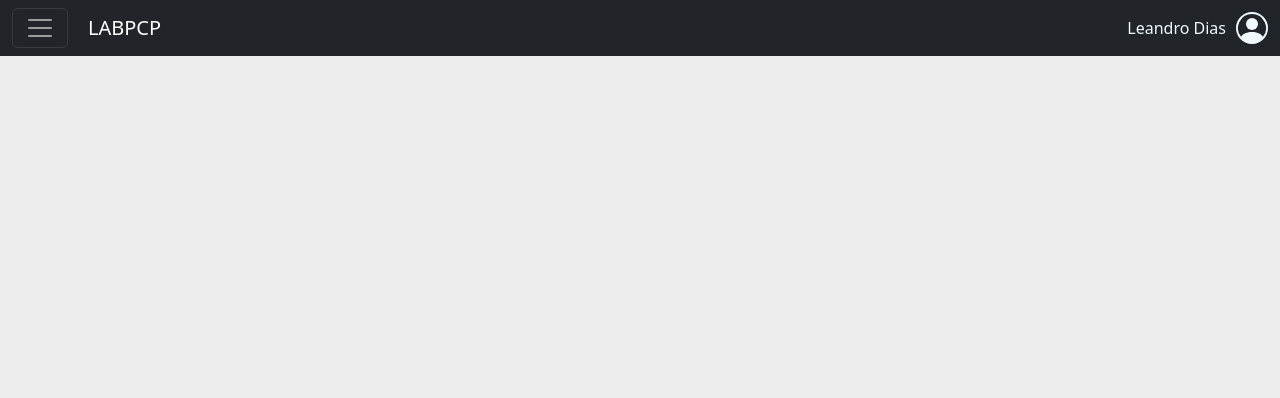
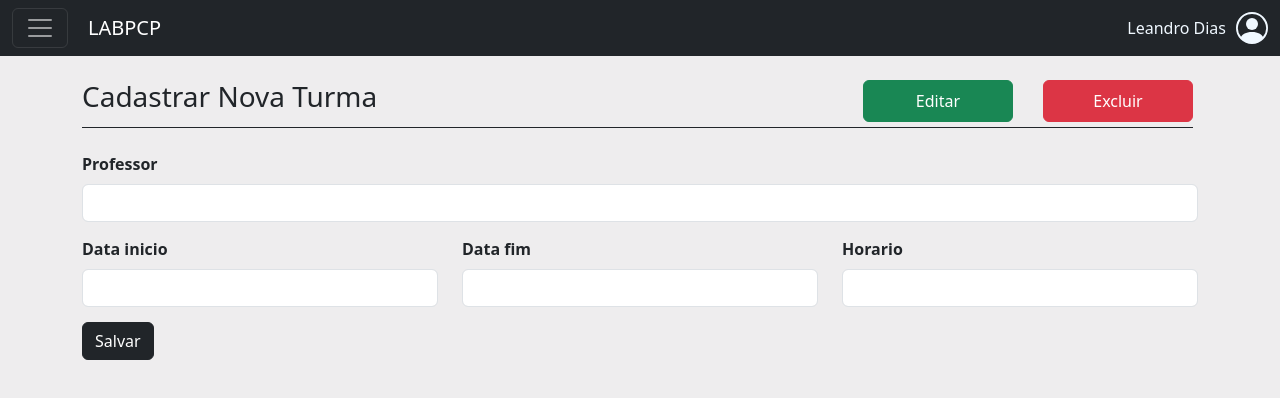
Before and after one commit to leandroCodeDev/front-end-edufullstack-gestao-educacional, an Angular app: page /turmas in a window 1280 px wide. Before the commit this address led to /. Shown: the top 398 px of the page. Built offline with nearby package versions, Linux system fonts and the light colour scheme.

Commit message:
criado esqueleto de  turma

```diff
--- a/src/app/app.routes.ts
+++ b/src/app/app.routes.ts
@@ -10,6 +10,10 @@ export const routes: Routes = [
         loadComponent: () => import("./page/nota/nota.component").then(c => c.NotaComponent),
       },
       {
+        path: 'turmas',
+        loadComponent: () => import("./page/turma/turma.component").then(c => c.TurmaComponent),
+      },
+      {
         path: '**',
         redirectTo: ''
       }
--- a/src/app/page/turma/turma.component.html
+++ b/src/app/page/turma/turma.component.html
@@ -1 +1,42 @@
-<p>turma works!</p>
+<div class="container">
+    <div class="row titutlo">
+        <div class="col-md-8 p0">
+            <h3>Cadastrar Nova Turma</h3>
+        </div>
+        <div class="col-md-4 p0 buttons">
+                <button class="btn btn-success">Editar</button>
+                <button class="btn btn-danger">Excluir</button>
+        </div>
+    </div>
+    <br>
+    <form>
+        <div class="row">
+            <div class="col-md-12">
+                <label for="inputProfessor" class="form-label">Professor</label>
+                <input class="form-control" id="inputProfessor">
+            </div>
+        </div>
+
+        <div class="row">
+            <div class="col-md-4">
+                <label for="inputDataInicio" class="form-label">Data inicio</label>
+                <input class="form-control" id="inputDataInicio">
+            </div>
+            <div class="col-md-4">
+                <label for="inputDataFim" class="form-label">Data fim</label>
+                <input class="form-control" id="inputDataFim">
+            </div>
+
+            <div class="col-md-4">
+                <label for="inputHorario" class="form-label">Horario</label>
+                <input class="form-control" id="inputHorario">
+            </div>
+        </div>
+
+        <div class="row">
+            <div class="col-2 align-self-end">
+                <button class="btn btn-dark">Salvar</button>
+            </div>
+        </div>
+    </form>
+</div>
--- a/src/app/page/turma/turma.component.scss
+++ b/src/app/page/turma/turma.component.scss
@@ -0,0 +1,36 @@
+.container {
+    margin-top: 80px;
+    display: flex;
+    flex-direction: column;
+
+    .titutlo {
+        border-bottom: 1px solid;
+        margin-left: 0px;
+        margin-right: 5px;
+        padding-bottom: 5px;
+        .p0{
+            padding: 0;
+        }
+        .buttons {
+            display: flex;
+            flex-direction: row;
+            justify-content: flex-end;
+            column-gap: 30px;
+
+            button {
+                min-width: 150px;
+            }
+        }
+    }
+
+    form {
+        .row {
+            margin-bottom: 15px;
+        }
+
+        label {
+            font-weight: bolder;
+        }
+    }
+
+}
```
